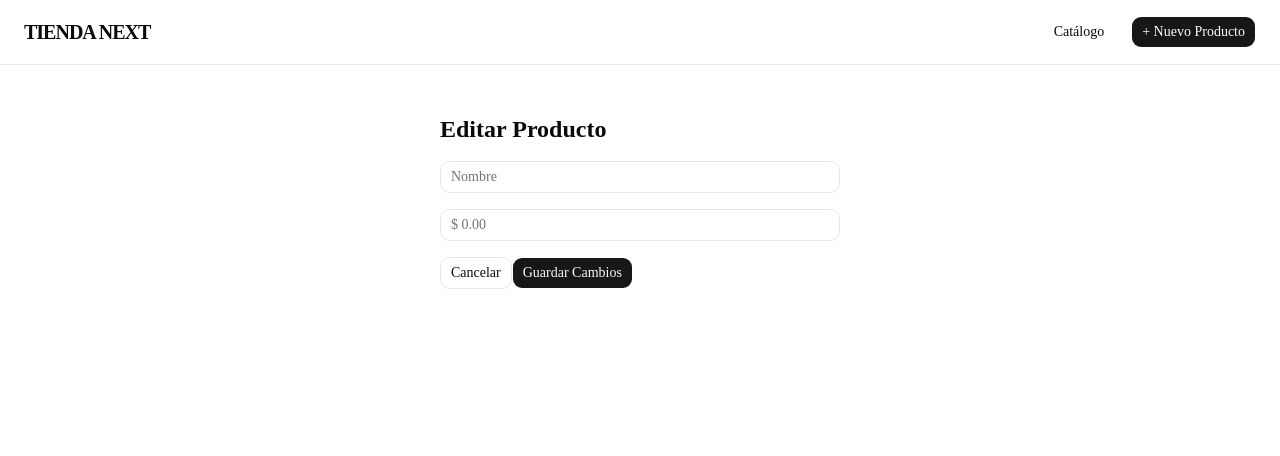
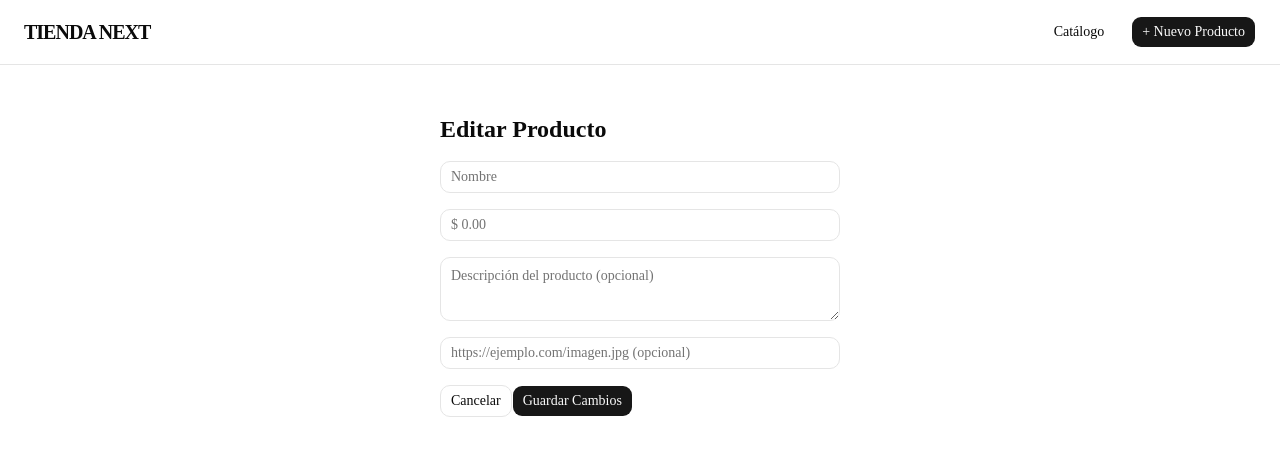
Before and after one commit to Nico996/mi-tienda-nextjs, a Next.js app: page /editar/1 in a window 1280 px wide. Shown: the top 456 px of the page. Built offline with nearby package versions, Linux system fonts and the light colour scheme; no server answers; the database is empty.

Commit message:
Editar ya tiene los campos que faltaban

```diff
--- a/src/app/editar/[id]/page.js
+++ b/src/app/editar/[id]/page.js
@@ -6,6 +6,7 @@ import { Button } from "@/components/ui/button";
 import { Input } from "@/components/ui/input";
 import { toast } from "sonner"
 import { NumericFormat } from 'react-number-format';
+import { Textarea } from "@/components/ui/textarea";
 
 export default function EditarProducto() {
     const { id } = useParams();
@@ -47,6 +48,7 @@ export default function EditarProducto() {
                     placeholder="Nombre"
                 />
                 <NumericFormat
+                    value={formData.precio_unitario}
                     customInput={Input}
                     thousandSeparator={true}
                     prefix={'$ '}
@@ -58,6 +60,16 @@ export default function EditarProducto() {
                         setFormData({ ...formData, precio_unitario: values.floatValue });
                     }}
                 />
+                <Textarea
+                    value={formData.descripcion}
+                    placeholder="Descripción del producto (opcional)"
+                    onChange={(e) => setFormData({ ...formData, descripcion: e.target.value })}
+                />
+                <Input
+                    value={formData.imagen_url}
+                    placeholder="https://ejemplo.com/imagen.jpg (opcional)"
+                    onChange={(e) => setFormData({ ...formData, imagen_url: e.target.value })}
+                />
                 <Button variant="outline" type="button" onClick={() => router.back()}>
                     Cancelar
                 </Button>
--- /dev/null
+++ b/src/components/ui/textarea.jsx
@@ -0,0 +1,20 @@
+import * as React from "react"
+
+import { cn } from "@/lib/utils"
+
+function Textarea({
+  className,
+  ...props
+}) {
+  return (
+    <textarea
+      data-slot="textarea"
+      className={cn(
+        "flex field-sizing-content min-h-16 w-full rounded-lg border border-input bg-transparent px-2.5 py-2 text-base transition-colors outline-none placeholder:text-muted-foreground focus-visible:border-ring focus-visible:ring-3 focus-visible:ring-ring/50 disabled:cursor-not-allowed disabled:bg-input/50 disabled:opacity-50 aria-invalid:border-destructive aria-invalid:ring-3 aria-invalid:ring-destructive/20 md:text-sm dark:bg-input/30 dark:disabled:bg-input/80 dark:aria-invalid:border-destructive/50 dark:aria-invalid:ring-destructive/40",
+        className
+      )}
+      {...props} />
+  );
+}
+
+export { Textarea }
```
